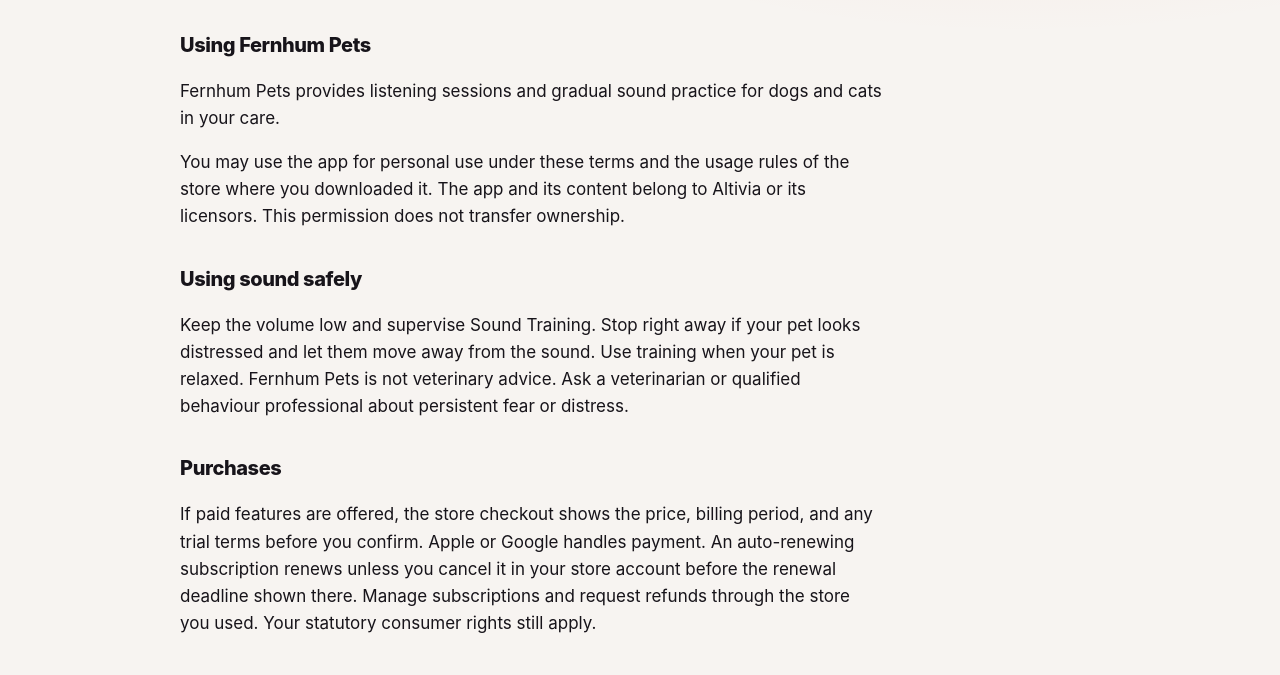
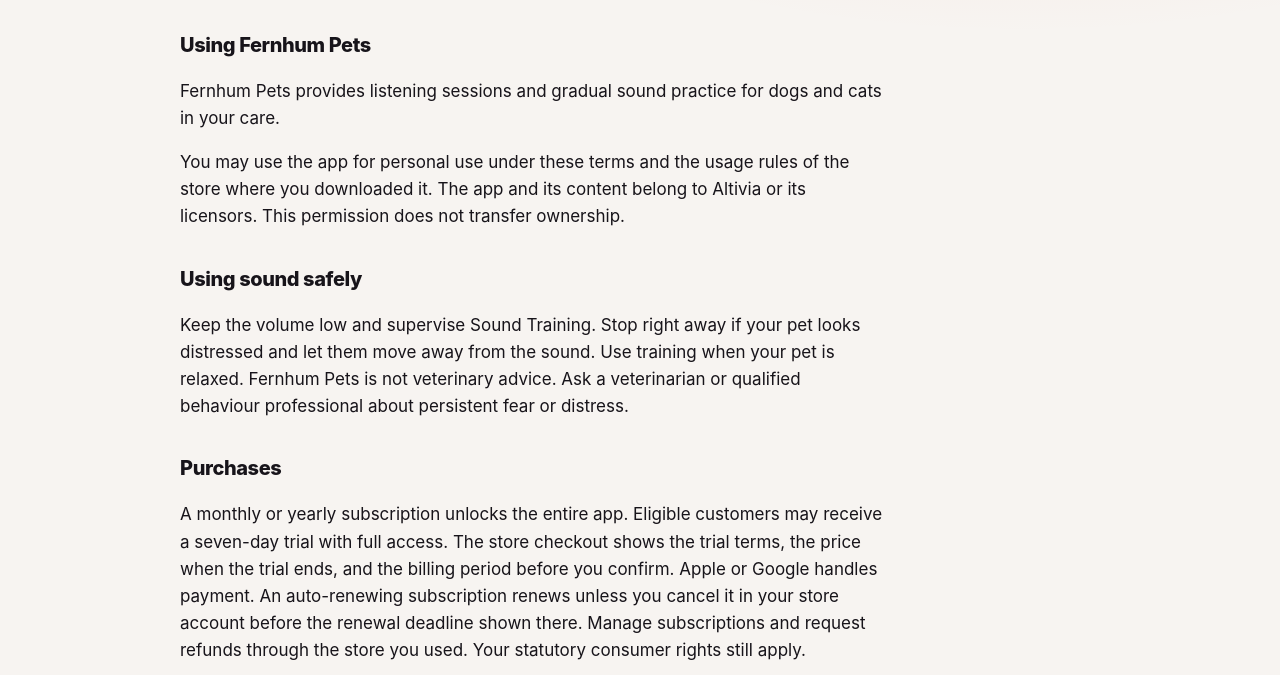
Before and after one commit to altivia-fi/altivia-website, a plain HTML site: page fernhum-pets/terms/index.html in a window 1280 px wide. Shown: the part 250-925 px from the top of the page. Drawn offline with Linux system fonts and the light colour scheme.

Commit message:
Update index.html

```diff
--- a/fernhum-pets/terms/index.html
+++ b/fernhum-pets/terms/index.html
@@ -29,7 +29,7 @@
         <p>Keep the volume low and supervise Sound Training. Stop right away if your pet looks distressed and let them move away from the sound. Use training when your pet is relaxed. Fernhum Pets is not veterinary advice. Ask a veterinarian or qualified behaviour professional about persistent fear or distress.</p>
 
         <h2>Purchases</h2>
-        <p>If paid features are offered, the store checkout shows the price, billing period, and any trial terms before you confirm. Apple or Google handles payment. An auto-renewing subscription renews unless you cancel it in your store account before the renewal deadline shown there. Manage subscriptions and request refunds through the store you used. Your statutory consumer rights still apply.</p>
+        <p>A monthly or yearly subscription unlocks the entire app. Eligible customers may receive a seven-day trial with full access. The store checkout shows the trial terms, the price when the trial ends, and the billing period before you confirm. Apple or Google handles payment. An auto-renewing subscription renews unless you cancel it in your store account before the renewal deadline shown there. Manage subscriptions and request refunds through the store you used. Your statutory consumer rights still apply.</p>
 
         <h2>Privacy</h2>
         <p>The <a href="/fernhum-pets/privacy/">Privacy Policy</a> explains how Fernhum Pets handles information.</p>
```
